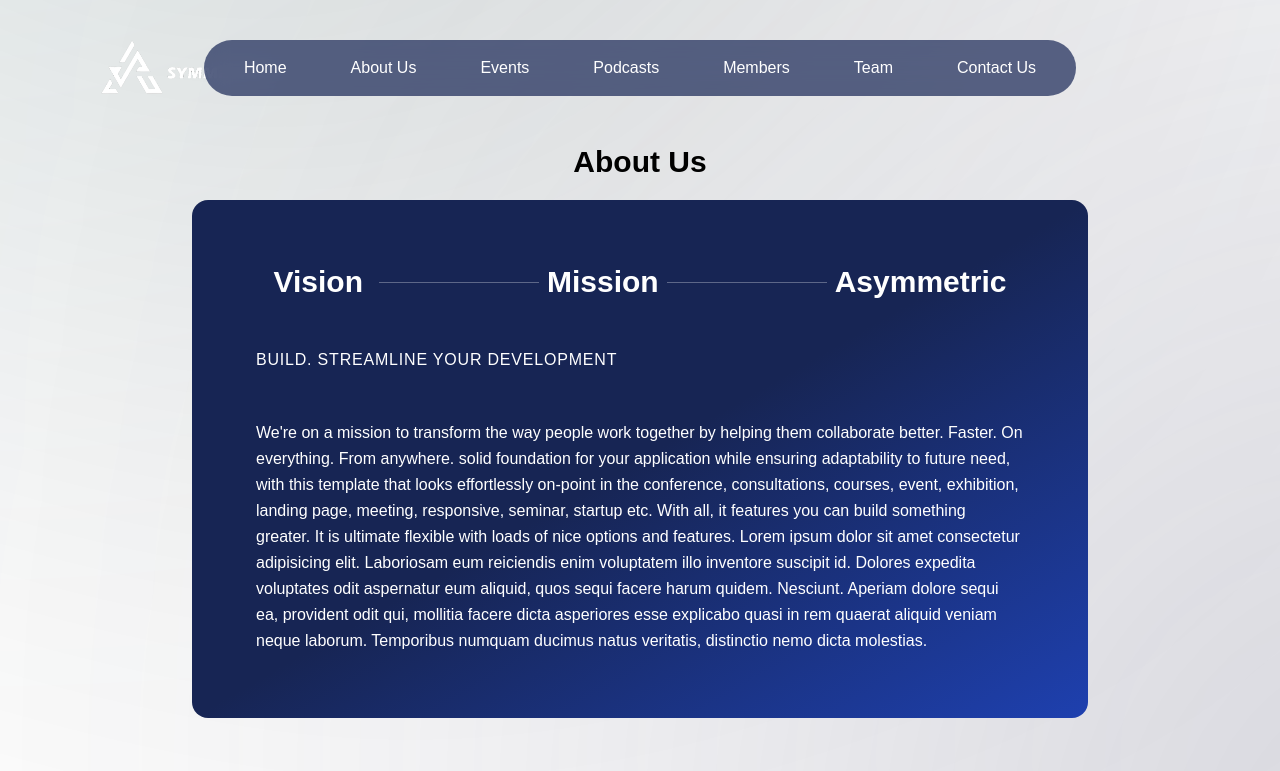
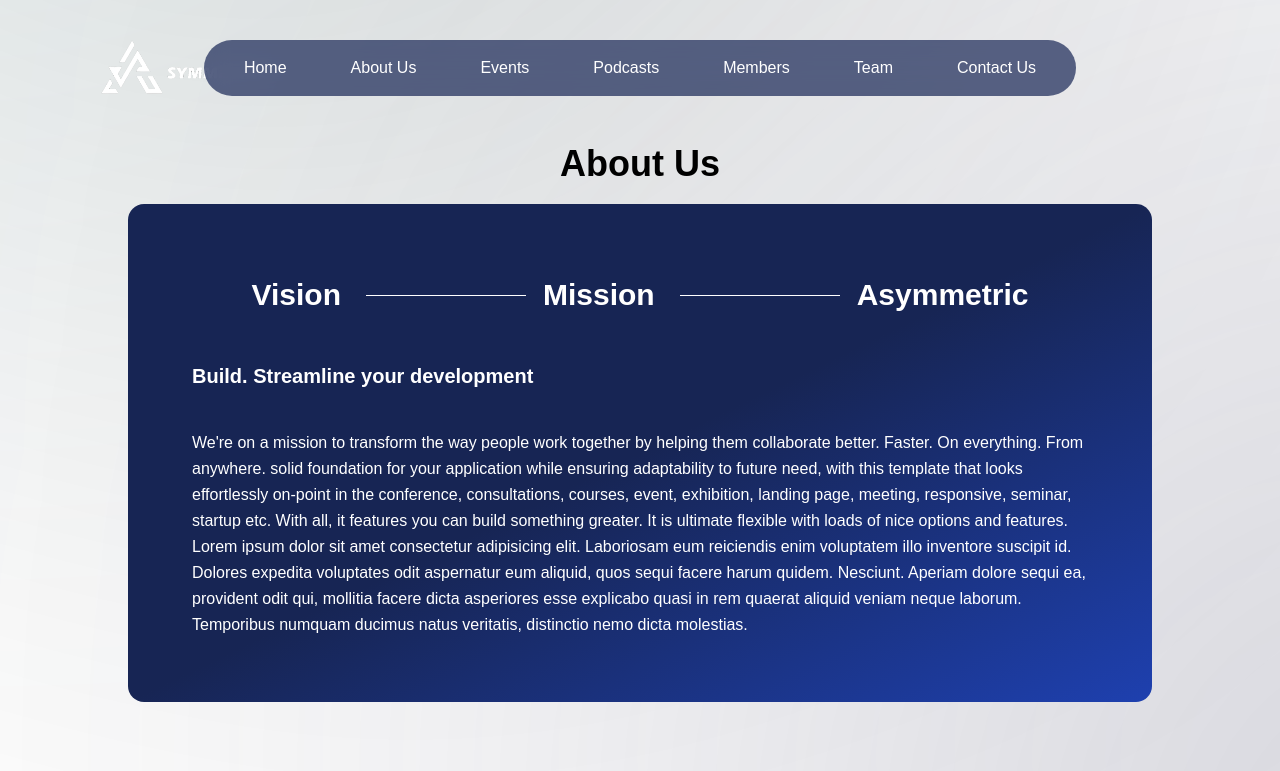
Before and after one commit to Club-Asymmetric/Asymmetric-Website-frontend, a Next.js app: page /about-us in a window 1280 px wide. Shown: the top 771 px of the page. Built offline with nearby package versions, Linux system fonts and the light colour scheme.

Commit message:
[Fix] More HOT LOOKING About-Us O_O

```diff
--- a/src/app/about-us/page.tsx
+++ b/src/app/about-us/page.tsx
@@ -1,34 +1,33 @@
+'use client';
+
+import ColorText from "@/components/ColorText";
+import TypingHeader from "@/components/TypingHeader";
+
+const heading=[
+  { text: "Vision", showLine: true },
+  { text: "Mission", showLine: true },
+  { text: "Asymmetric" }
+]
+
 export default function AboutUs() {
   return (
-    <div>
-      <div className="font-bold text-3xl flex justify-center mb-5">
+    <div className="">
+      <div className="font-bold text-4xl flex justify-center mb-5 hover:animate-pulse hover:scale-x-125 cursor-pointer transition-all duration-300">
         <h1>About Us</h1>
       </div>
       <section className="h-fit w-fit mx-auto bg-gradient-to-br from-blue-950 via-blue-950 to-blue-800 text-white p-16 rounded-2xl flex items-center">
       <div className="max-w-6xl mx-auto">
-        <div className="space-y-12">
-          {/* Header Section */}
-          <div className="flex flex-row items-center justify-center gap-2">
-            <div className="flex items-center gap-4">
-              <h2 className="text-3xl font-bold">Vision</h2>
-              <div className="h-[1px] w-40 bg-white/30"></div>
-            </div>
-            <div className="flex items-center gap-2">
-              <h2 className="text-3xl font-bold">Mission</h2>
-              <div className="h-[1px] w-40 bg-white/30"></div>
-            </div>
-            <div className="flex items-center gap-4">
-              <h2 className="text-3xl font-bold">Asymmetric</h2>
-            </div>
-          </div>
+        <div className="space-y-10">
+          {/* Title */}
+          <TypingHeader items={heading} delay={500} duration={300}/>
 
           {/* Subtitle */}
-          <div className="uppercase tracking-wider text-base font-light">
-            Build. Streamline your development
+          <div className="text-xl font-semibold transition-all duration-200">
+            <ColorText text="Build. Streamline your development" interval={50}/>
           </div>
-
+          {/* Try to add Some Animation using Framer Motion */}
           {/* Main Content */}
-          <div className="max-w-3xl text-white text-base leading-relaxed">
+          <div className="max-w-4xl text-white leading-relaxed">
             We're on a mission to transform the way people work together by helping them collaborate better.
             Faster. On everything. From anywhere. solid foundation for your application while ensuring adaptability
             to future need, with this template that looks effortlessly on-point in the conference, consultations,
--- a/src/app/globals.css
+++ b/src/app/globals.css
@@ -25,4 +25,5 @@ body {
   color: var(--foreground);
   background: var(--background);
   font-family: Arial, Helvetica, sans-serif;
+  overflow-x: hidden;
 }
--- /dev/null
+++ b/src/components/ColorText.tsx
@@ -0,0 +1,73 @@
+import React, { useState, useEffect, useCallback } from 'react';
+
+interface ColorTextProps {
+  text: string;
+  interval?: number;
+}
+
+const ColorText = ({ text, interval = 100 }: ColorTextProps) => {
+  const colors = ['#FFFFFF', '#FF0000', '#00FF00', '#0000FF']; // White, Red, Green, Blue [SUGGEST A GOOD COLOR SCHEME]
+  const [currentCharIndex, setCurrentCharIndex] = useState<number>(-1);
+  const [colorIndices, setColorIndices] = useState<number[]>(new Array(text.length).fill(0));
+  const [isHovering, setIsHovering] = useState(false);
+
+  const updateColors = useCallback(() => {
+    if (isHovering) {
+      setCurrentCharIndex(prev => {
+        const nextIndex = prev + 1;
+        if (nextIndex >= text.length) {
+          return 0;
+        }
+        return nextIndex;
+      });
+
+      setColorIndices(prev => {
+        const newIndices = [...prev];
+        if (currentCharIndex >= 0 && currentCharIndex < text.length) {
+          newIndices[currentCharIndex] = (newIndices[currentCharIndex] + 1) % colors.length;
+        }
+        return newIndices;
+      });
+    }
+  }, [isHovering, text.length, currentCharIndex]);
+
+  useEffect(() => {
+    let intervalId: NodeJS.Timeout;
+
+    if (isHovering) {
+      intervalId = setInterval(updateColors, interval);
+    }
+
+    return () => {
+      if (intervalId) {
+        clearInterval(intervalId);
+      }
+    };
+  }, [isHovering, interval, updateColors]);
+
+  const handleMouseLeave = () => {
+    setIsHovering(false);
+    setCurrentCharIndex(-1);
+    setColorIndices(new Array(text.length).fill(0));
+  };
+
+  return (
+    <div
+      className="inline-block cursor-pointer"
+      onMouseEnter={() => setIsHovering(true)}
+      onMouseLeave={handleMouseLeave}
+    >
+      {text.split('').map((char, index) => (
+        <span
+          key={index}
+          className="transition-colors duration-300"
+          style={{ color: colors[colorIndices[index]] }}
+        >
+          {char}
+        </span>
+      ))}
+    </div>
+  );
+};
+
+export default ColorText;
--- /dev/null
+++ b/src/components/TypingHeader.tsx
@@ -0,0 +1,56 @@
+import React, { useEffect, useState } from 'react';
+
+interface TextItem {
+  text: string;
+  showLine?: boolean;
+}
+
+interface TypingHeaderProps {
+  items: TextItem[];
+  delay?: number;
+  duration?: number;
+}
+
+const TypingHeader: React.FC<TypingHeaderProps> = ({
+  items,
+  delay = 300, // Delay between each item in ms
+  duration = 200 // Animation duration in ms (faster fade)
+}) => {
+  const [isVisible, setIsVisible] = useState(false);
+  const [currentStep, setCurrentStep] = useState(0);
+
+  useEffect(() => {
+    setIsVisible(true);
+
+    const timer = setInterval(() => {
+      setCurrentStep(prev => prev < items.length ? prev + 1 : prev);
+    }, delay);
+
+    return () => clearInterval(timer);
+  }, [items.length, delay]);
+
+  return (
+      <div className={`flex flex-row items-center justify-center gap-2 transition-opacity duration-200
+        ${isVisible ? 'opacity-100' : 'opacity-0'}`}>
+        {items.map((item, index) => (
+          <div
+            key={index}
+            className={`flex items-center gap-4 transition-opacity`}
+            style={{
+              transitionDuration: `${duration}ms`,
+              opacity: currentStep >= index + 1 ? 1 : 0
+            }}
+          >
+            <h2 className={`p-2 text-3xl font-bold cursor-pointer transition-all hover:scale-95 ease-in-out duration-300 border border-transparent hover:border-white rounded-full hover:animate-pulse`}>
+              {item.text}
+            </h2>
+            {item.showLine && (
+              <div className="h-[1px] w-40 bg-white"></div>
+            )}
+          </div>
+        ))}
+      </div>
+  );
+};
+
+export default TypingHeader;
```
